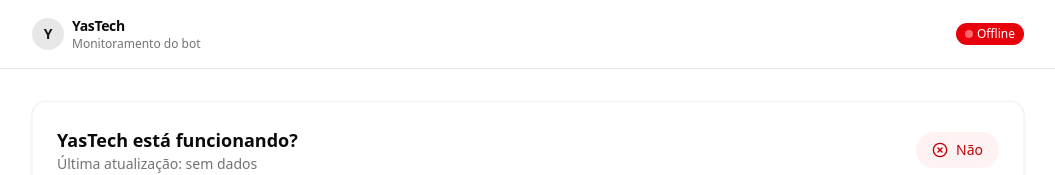
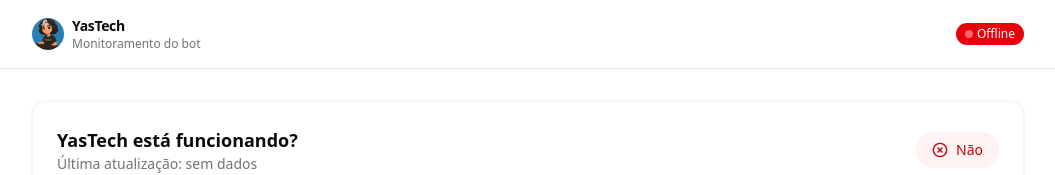
Before and after one commit to YasminCastro/yasbot-status, a Next.js app: page / in a window 1280 px wide. Shown: the top 175 px of the page, without its empty margins (112-1167 px from the left). Built offline with nearby package versions, Linux system fonts and the light colour scheme; no server answers; the database is empty.

Commit message:
refactor: image

```diff
--- a/components/monitoring/header.tsx
+++ b/components/monitoring/header.tsx
@@ -1,5 +1,6 @@
 "use client";
 
+import { Avatar, AvatarFallback, AvatarImage } from "@/components/ui/avatar";
 import { Badge } from "@/components/ui/badge";
 
 type MonitoringHeaderProps = {
@@ -11,9 +12,13 @@ export function MonitoringHeader({ isOnline }: MonitoringHeaderProps) {
     <header className="border-b bg-background/60 backdrop-blur">
       <div className="mx-auto flex w-full max-w-5xl items-center justify-between px-4 py-4">
         <div className="flex items-center gap-2">
-          <span className="h-8 w-8 rounded-full bg-primary/10 flex items-center justify-center text-sm font-semibold text-primary">
-            Y
-          </span>
+          <Avatar className="h-8 w-8">
+            <AvatarImage src="YasTech.png" alt="YasTech" />
+            <AvatarFallback className="bg-primary/10 text-sm font-semibold text-primary">
+              Y
+            </AvatarFallback>
+          </Avatar>
+
           <div>
             <p className="text-sm font-semibold tracking-tight">YasTech</p>
             <p className="text-xs text-muted-foreground">
--- /dev/null
+++ b/components/ui/avatar.tsx
@@ -0,0 +1,53 @@
+"use client"
+
+import * as React from "react"
+import * as AvatarPrimitive from "@radix-ui/react-avatar"
+
+import { cn } from "@/lib/utils"
+
+function Avatar({
+  className,
+  ...props
+}: React.ComponentProps<typeof AvatarPrimitive.Root>) {
+  return (
+    <AvatarPrimitive.Root
+      data-slot="avatar"
+      className={cn(
+        "relative flex size-8 shrink-0 overflow-hidden rounded-full",
+        className
+      )}
+      {...props}
+    />
+  )
+}
+
+function AvatarImage({
+  className,
+  ...props
+}: React.ComponentProps<typeof AvatarPrimitive.Image>) {
+  return (
+    <AvatarPrimitive.Image
+      data-slot="avatar-image"
+      className={cn("aspect-square size-full", className)}
+      {...props}
+    />
+  )
+}
+
+function AvatarFallback({
+  className,
+  ...props
+}: React.ComponentProps<typeof AvatarPrimitive.Fallback>) {
+  return (
+    <AvatarPrimitive.Fallback
+      data-slot="avatar-fallback"
+      className={cn(
+        "bg-muted flex size-full items-center justify-center rounded-full",
+        className
+      )}
+      {...props}
+    />
+  )
+}
+
+export { Avatar, AvatarImage, AvatarFallback }
--- a/package.json
+++ b/package.json
@@ -9,6 +9,7 @@
     "lint": "eslint"
   },
   "dependencies": {
+    "@radix-ui/react-avatar": "^1.1.11",
     "@radix-ui/react-slot": "^1.2.4",
     "class-variance-authority": "^0.7.1",
     "clsx": "^2.1.1",
```
Also changed, not shown: public/YasTech.png (added), 1 other file (tests, documents, lock files or other folders).
